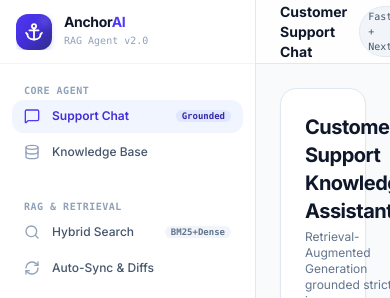
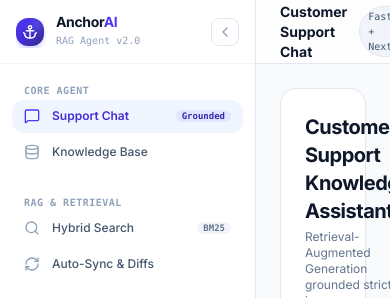
Before and after one commit to Giancyril/Anchor, a Next.js app in the folder frontend/: page / in a window 390 px wide. Shown: the top 298 px of the page. Built offline with nearby package versions, Linux system fonts and the light colour scheme; no server answers.

Commit message:
fix(ui): refine collapsed sidebar layout with centered icon alignment and clean toggle

```diff
--- a/frontend/components/Sidebar.tsx
+++ b/frontend/components/Sidebar.tsx
@@ -31,7 +31,7 @@
     {
       title: "RAG & Retrieval",
       items: [
-        { label: "Hybrid Search", href: "/search", icon: Search, badge: "BM25+Dense" },
+        { label: "Hybrid Search", href: "/search", icon: Search, badge: "BM25" },
         { label: "Auto-Sync & Diffs", href: "/sync", icon: RefreshCw },
       ],
     },
@@ -47,15 +47,19 @@
 
   return (
     <aside
-      className={`sticky top-0 h-screen flex flex-col justify-between border-r border-slate-200 bg-white transition-all duration-300 z-40 ${
-        collapsed ? "w-18" : "w-64"
+      className={`sticky top-0 h-screen flex flex-col justify-between border-r border-slate-200 bg-white transition-all duration-300 z-40 shrink-0 ${
+        collapsed ? "w-16" : "w-64"
       }`}
     >
-      {/* Top Brand & Header */}
+      {/* Top Header */}
       <div>
-        <div className="flex h-16 items-center justify-between px-4 border-b border-slate-100">
+        <div
+          className={`flex h-16 items-center border-b border-slate-100 ${
+            collapsed ? "justify-center px-2" : "justify-between px-4"
+          }`}
+        >
           <Link href="/" className="flex items-center gap-3 overflow-hidden group">
-            <AnchorLogo size="md" />
+            <AnchorLogo size="sm" />
             {!collapsed && (
               <div className="flex flex-col">
                 <span className="text-sm font-bold tracking-tight text-slate-900 leading-none">
@@ -66,16 +70,32 @@
             )}
           </Link>
 
-          <button
-            onClick={() => setCollapsed(!collapsed)}
-            className="hidden sm:flex h-7 w-7 items-center justify-center rounded-lg border border-slate-200 text-slate-400 hover:bg-slate-50 hover:text-slate-700 transition"
-          >
-            {collapsed ? <ChevronRight className="h-4 w-4" /> : <ChevronLeft className="h-4 w-4" />}
-          </button>
+          {!collapsed && (
+            <button
+              onClick={() => setCollapsed(true)}
+              title="Collapse sidebar"
+              className="flex h-7 w-7 items-center justify-center rounded-lg border border-slate-200 text-slate-400 hover:bg-slate-50 hover:text-slate-700 transition"
+            >
+              <ChevronLeft className="h-4 w-4" />
+            </button>
+          )}
         </div>
 
+        {/* Collapsed Expand Trigger Bar */}
+        {collapsed && (
+          <div className="flex justify-center pt-2 pb-1 border-b border-slate-100/60">
+            <button
+              onClick={() => setCollapsed(false)}
+              title="Expand sidebar"
+              className="flex h-6 w-6 items-center justify-center rounded-md border border-slate-200 bg-slate-50 text-slate-500 hover:bg-indigo-50 hover:text-indigo-600 hover:border-indigo-200 transition"
+            >
+              <ChevronRight className="h-3.5 w-3.5" />
+            </button>
+          </div>
+        )}
+
         {/* Navigation Items */}
-        <div className="p-3 space-y-6 overflow-y-auto max-h-[calc(100vh-140px)]">
+        <div className={`space-y-5 overflow-y-auto max-h-[calc(100vh-140px)] ${collapsed ? "p-2" : "p-3"}`}>
           {navGroups.map((group, gIdx) => (
             <div key={gIdx} className="space-y-1">
               {!collapsed && (
@@ -93,7 +113,9 @@
                       key={item.href}
                       href={item.href}
                       title={collapsed ? item.label : undefined}
-                      className={`flex items-center gap-3 rounded-xl px-3 py-2 text-xs font-medium transition group relative ${
+                      className={`flex items-center rounded-xl text-xs font-medium transition group relative ${
+                        collapsed ? "justify-center p-2.5" : "justify-start px-3 py-2 gap-3"
+                      } ${
                         isActive
                           ? "bg-indigo-50/80 text-indigo-700 font-semibold shadow-2xs"
                           : "text-slate-600 hover:bg-slate-50 hover:text-slate-900"
@@ -130,7 +152,7 @@
       </div>
 
       {/* Bottom Status Card */}
-      <div className="p-3 border-t border-slate-100">
+      <div className={`border-t border-slate-100 ${collapsed ? "p-2" : "p-3"}`}>
         {!collapsed ? (
           <div className="rounded-xl border border-slate-200 bg-slate-50/70 p-3 text-xs">
             <div className="flex items-center justify-between mb-1.5">
@@ -145,8 +167,11 @@
             </p>
           </div>
         ) : (
-          <div className="flex justify-center">
-            <span className="h-2 w-2 rounded-full bg-emerald-500 animate-pulse" title="System Live" />
+          <div className="flex justify-center py-2" title="System Live: Pinecone + OpenAI">
+            <span className="relative flex h-2.5 w-2.5">
+              <span className="animate-ping absolute inline-flex h-full w-full rounded-full bg-emerald-400 opacity-75" />
+              <span className="relative inline-flex rounded-full h-2.5 w-2.5 bg-emerald-500" />
+            </span>
           </div>
         )}
       </div>
```
